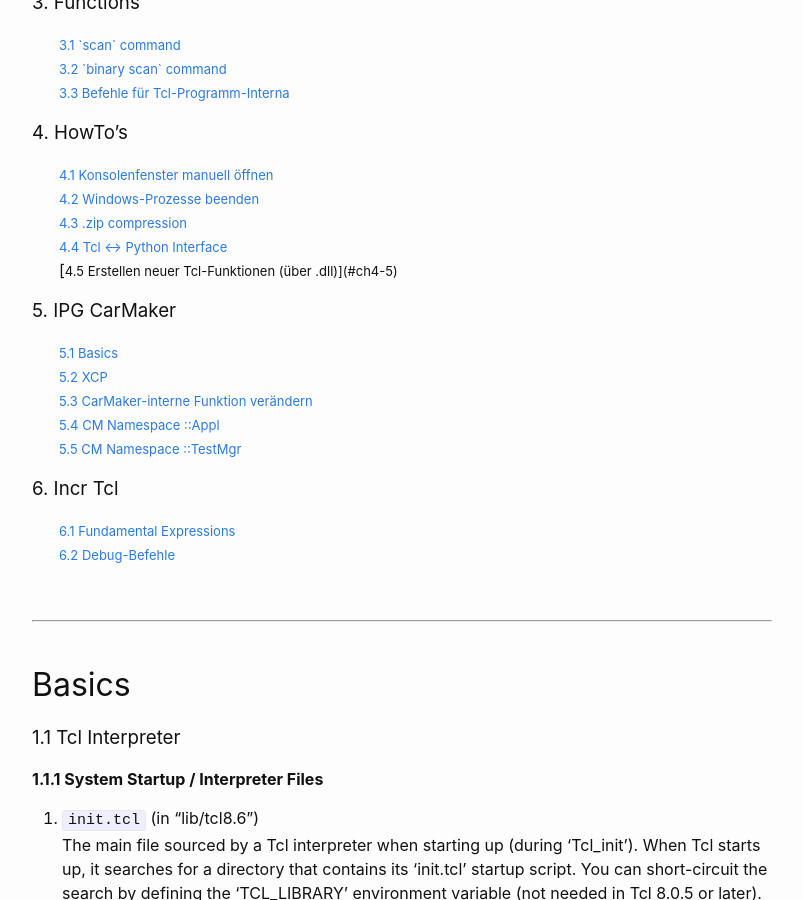
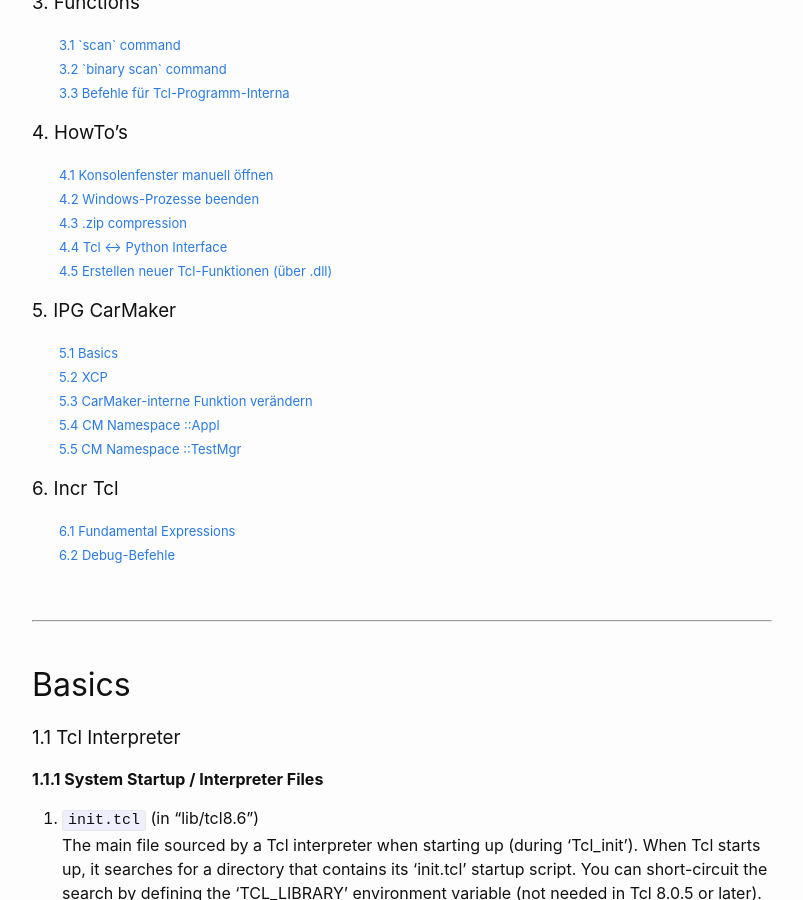
Before and after one commit to Hautaklyttn/progDocs, a Jekyll site: the page built from docs/articles/tcl.md, in a window 1280 px wide and 900 px high, scrolled down 689 px. Shown: the whole window, without its empty margins (238-1041 px from the left). Built offline with Jekyll 4.4.1, drawn with Linux system fonts in a browser that asks for light colours; part of the change alters nothing that is shown.

Commit message:
Update tcl.md

```diff
--- a/docs/articles/tcl.md
+++ b/docs/articles/tcl.md
@@ -15,9 +15,9 @@ layout: default
 &nbsp;&nbsp;&nbsp;&nbsp;&nbsp; [<font size="-1">1.1 Tcl Interpreter</font>](#ch1-1)
 &nbsp;&nbsp;&nbsp;&nbsp;&nbsp; [<font size="-1">1.2 Packages</font>](#ch1-2)
 &nbsp;&nbsp;&nbsp;&nbsp;&nbsp; [<font size="-1">1.3 Regular Expressions</font>](#ch1-3)
-&nbsp;&nbsp;&nbsp;&nbsp;&nbsp; [<font size="-1">1.4 `VARIANT` data type</font>](#ch1-6)
-&nbsp;&nbsp;&nbsp;&nbsp;&nbsp; [<font size="-1">1.5 Tcl modules (.tm files)</font>](#ch1-7)
-&nbsp;&nbsp;&nbsp;&nbsp;&nbsp; [<font size="-1">1.6 ...</font>](#ch1-8)
+&nbsp;&nbsp;&nbsp;&nbsp;&nbsp; [<font size="-1">1.4 `VARIANT` data type</font>](#ch1-4)
+&nbsp;&nbsp;&nbsp;&nbsp;&nbsp; [<font size="-1">1.5 Tcl modules (.tm files)</font>](#ch1-5)
+&nbsp;&nbsp;&nbsp;&nbsp;&nbsp; [<font size="-1">1.6 ...</font>](#ch1-6)
 
 ### 2. Tcl - Tk
 &nbsp;&nbsp;&nbsp;&nbsp;&nbsp; [<font size="-1">2.1 Fenster aufsetzen</font>](#ch2-1)
@@ -37,7 +37,7 @@ layout: default
 &nbsp;&nbsp;&nbsp;&nbsp;&nbsp; [<font size="-1">4.2 Windows-Prozesse beenden</font>](#ch4-2)
 &nbsp;&nbsp;&nbsp;&nbsp;&nbsp; [<font size="-1">4.3 .zip compression</font>](#ch4-3)
 &nbsp;&nbsp;&nbsp;&nbsp;&nbsp; [<font size="-1">4.4 Tcl <-> Python Interface</font>](#ch4-4)
-&nbsp;&nbsp;&nbsp;&nbsp;&nbsp; [<font size="-1">4.5 Erstellen neuer Tcl-Funktionen (über .dll)](#ch4-5)
+&nbsp;&nbsp;&nbsp;&nbsp;&nbsp; [<font size="-1">4.5 Erstellen neuer Tcl-Funktionen (über .dll)</font>](#ch4-5)
 
 ### 5. IPG CarMaker
 &nbsp;&nbsp;&nbsp;&nbsp;&nbsp; [<font size="-1">5.1 Basics</font>](#ch5-1)
```
